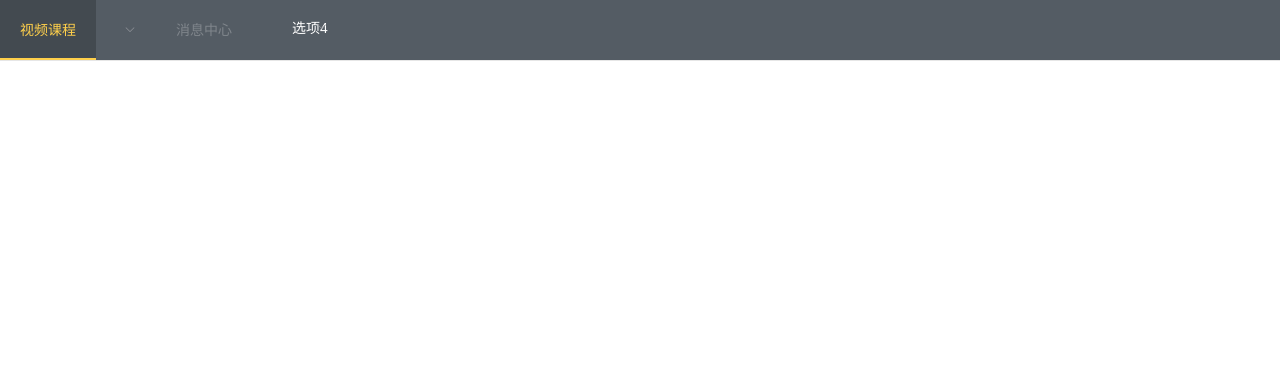
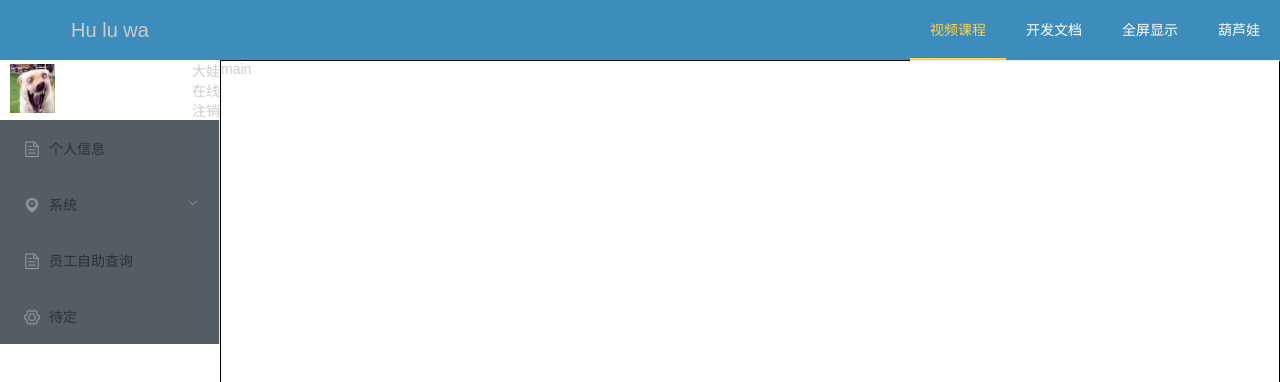
Before and after one commit to xuqian111/hlw, a Vue app: page / in a window 1280 px wide. Shown: the top 382 px of the page. Built offline with nearby package versions, Linux system fonts and the light colour scheme.

Commit message:
模板修改

```diff
--- a/src/App.vue
+++ b/src/App.vue
@@ -1,29 +1,46 @@
 <template>
   <div id="app">
-    <router-view/>
+    <index></index>
   </div>
 </template>
 
 <script>
+import Index from "./pages/index";
 export default {
-  name: 'App'
-}
+  name: "App",
+  components: {
+    Index
+  }
+};
 </script>
 
 <style>
 #app {
-  font-family: 'Avenir', Helvetica, Arial, sans-serif;
   -webkit-font-smoothing: antialiased;
   -moz-osx-font-smoothing: grayscale;
+  height: 100%;
 }
 
-body,p,h1,h2,h3,h4,h5,h6,ul,ol,dl,li,dt,dd{
+body,
+p,
+h1,
+h2,
+h3,
+h4,
+h5,
+h6,
+ul,
+ol,
+dl,
+li,
+dt,
+dd {
   /* 默认有边距，都要清除 */
   margin: 0;
   padding: 0;
   /*字体设置*/
   font-size: 14px;
-  font-family: "Microsoft Yahei",sans-serif;
+  font-family: "Microsoft Yahei", sans-serif;
   color: #ccc;
   /* 去掉列表的原点 */
   list-style: none;
@@ -32,14 +49,15 @@ body,p,h1,h2,h3,h4,h5,h6,ul,ol,dl,li,dt,dd{
 }
 
 /*可选*/
-html,body{
+html,
+body {
   width: 100%;
   height: 100%;
-  font-size: 100px!important;
 }
 
 /*行内块元素*/
-input,img{
+input,
+img {
   margin: 0;
   padding: 0;
   border: 0 none;
@@ -48,41 +66,42 @@ input,img{
 }
 
 /*行内元素*/
-a,a:active,a:visited{
+a,
+a:active,
+a:visited {
   /*下划线和颜色*/
   text-decoration: none;
   color: #ccc;
 }
 
-a:hover{
-  color:#333;
+a:hover {
+  color: #333;
 }
 
-textarea{
+textarea {
   /* 边框清零 */
-  border:none;
+  border: none;
   /* 轮廓线清零 */
   outline: none;
   /* 防止文本域被随意拖拽 */
   resize: none;
 }
 
-i{
+i {
   /*文字样式*/
   font-style: normal;
 }
 
-table{
+table {
   /*边框合并*/
-  border-collapse:collapse;
-  border-spacing:0;
+  border-collapse: collapse;
+  border-spacing: 0;
 }
-
 
 /* 使用伪元素清除浮动 */
 .clearfix::before,
-.clearfix::after{
-  content:"";
+.clearfix::after {
+  content: "";
   height: 0;
   line-height: 0;
   display: block;
@@ -93,5 +112,4 @@ table{
 .clearfix {
   *zoom: 1;
 }
-
 </style>
--- a/src/components/cbHeader.vue
+++ b/src/components/cbHeader.vue
@@ -1,5 +1,6 @@
 <template>
-  <div class="hello">
+  <div class="header">
+    <div class="user">Hu lu wa</div>
     <el-menu
       :default-active="activeIndex2"
       class="el-menu-demo"
@@ -7,40 +8,26 @@
       @select="handleSelect"
       background-color="#545c64"
       text-color="#fff"
-      active-text-color="#ffd04b">
+      active-text-color="#ffd04b"
+    >
       <el-menu-item index="1">视频课程</el-menu-item>
-      <el-submenu index="2">
-        <el-submenu index="4-4">
-          <template slot="title">开发文档</template>
-          <el-menu-item index="4-4-1">选项1</el-menu-item>
-          <el-menu-item index="2-4-2">选项2</el-menu-item>
-          <el-menu-item index="2-4-3">选项3</el-menu-item>
-        </el-submenu>
-      </el-submenu>
-      <el-menu-item index="3" disabled>消息中心</el-menu-item>
-      <el-menu-item index="4">
-        <el-submenu index="4-4">
-          <template slot="title">选项4</template>
-          <el-menu-item index="4-4-1">选项1</el-menu-item>
-          <el-menu-item index="2-4-2">选项2</el-menu-item>
-          <el-menu-item index="2-4-3">选项3</el-menu-item>
-        </el-submenu>
-      </el-menu-item>
+      <el-menu-item index="2">开发文档</el-menu-item>
+      <el-menu-item index="3">全屏显示</el-menu-item>
+      <el-menu-item index="4">葫芦娃</el-menu-item>
     </el-menu>
   </div>
 </template>
 
 <script>
 export default {
-  name: 'cbHeader',
-  data () {
-    return {
-    }
+  name: "cbHeader",
+  data() {
+    return {};
   },
   data() {
     return {
-      activeIndex: '1',
-      activeIndex2: '1'
+      activeIndex: "1",
+      activeIndex2: "1"
     };
   },
   methods: {
@@ -48,15 +35,29 @@ export default {
       console.log(key, keyPath);
     }
   }
-}
+};
 </script>
 
 <!-- Add "scoped" attribute to limit CSS to this component only -->
 <style lang="scss" scoped>
-  .c{
-    .d{
-      font-size: 22px;
-      color: red;
+.header {
+  height: 60px;
+  background-color: #3c8dbc;
+  display: flex;
+  justify-content: space-between;
+  .user {
+    width: 220px;
+    font-size: 20px;
+    text-align: center;
+    line-height: 60px;
+  }
+  .el-menu {
+    background-color: #3c8dbc !important;
+    position: absolute;
+    right: 0;
+    li {
+      background-color: #3c8dbc !important;
     }
   }
+}
 </style>
--- /dev/null
+++ b/src/components/cbMain.vue
@@ -0,0 +1,12 @@
+<template>
+  <div>main</div>
+</template>
+
+<script>
+export default {
+  name: "cbMain"
+};
+</script>
+
+<style lang="scss" scoped>
+</style>
--- /dev/null
+++ b/src/components/cbNav.vue
@@ -0,0 +1,102 @@
+<template>
+  <div class="nav">
+    <div class="userMenu">
+      <div class="userImg">
+        <img src="../assets/img/user.jpg" alt>
+      </div>
+      <div class="userInfo">
+        <div class="userName">大娃</div>
+        <div class="userState">
+          <div class="online">
+            <i></i>
+            <span>在线</span>
+          </div>
+          <div class="outline">
+            <i></i>
+            <span>注销</span>
+          </div>
+        </div>
+      </div>
+    </div>
+    <el-row class="tac">
+      <el-col :span="12">
+        <el-menu
+          default-active="2"
+          class="el-menu-vertical-demo"
+          @open="handleOpen"
+          @close="handleClose"
+          background-color="#545c64"
+        >
+          <el-menu-item index="1">
+            <i class="el-icon-document"></i>
+            <span slot="title">个人信息</span>
+          </el-menu-item>
+          <el-submenu index="2">
+            <template slot="title">
+              <i class="el-icon-location"></i>
+              <span>系统</span>
+            </template>
+            <el-menu-item-group>
+              <el-menu-item index="2-1">用户</el-menu-item>
+              <el-menu-item index="2-2">角色</el-menu-item>
+              <el-menu-item index="2-1">部门</el-menu-item>
+              <el-menu-item index="2-2">岗位</el-menu-item>
+              <el-menu-item index="2-1">日程</el-menu-item>
+            </el-menu-item-group>
+          </el-submenu>
+
+          <el-menu-item index="3">
+            <i class="el-icon-document"></i>
+            <span slot="title">员工自助查询</span>
+          </el-menu-item>
+          <el-menu-item index="4">
+            <i class="el-icon-setting"></i>
+            <span slot="title">待定</span>
+          </el-menu-item>
+        </el-menu>
+      </el-col>
+    </el-row>
+  </div>
+</template>
+
+<script>
+export default {
+  name: "cbNav",
+  data() {
+    return {};
+  },
+  methods: {
+    handleOpen(key, keyPath) {
+      console.log(key, keyPath);
+    },
+    handleClose(key, keyPath) {
+      console.log(key, keyPath);
+    }
+  }
+};
+</script>
+
+<style lang="scss" scoped>
+.nav {
+  width: 220px;
+  .userMenu {
+    display: flex;
+    justify-content: space-between;
+    .userImg {
+      width: 45px;
+      img {
+        width: 100%;
+        display: block;
+        padding-left: 10px;
+        padding-top: 4px;
+      }
+    }
+  }
+  .tac {
+    height: 100%;
+    .el-col-12 {
+      width: 100%;
+    }
+  }
+}
+</style>
--- /dev/null
+++ b/src/pages/index.vue
@@ -0,0 +1,38 @@
+<template>
+  <div class="indexwrap">
+    <cb-header/>
+    <div class="contentwrap">
+      <cb-nav/>
+      <div class="content">
+        <router-view/>
+      </div>
+    </div>
+  </div>
+</template>
+
+<script>
+import cbHeader from "../components/cbHeader";
+import cbNav from "../components/cbNav";
+export default {
+  name: "index",
+  components: {
+    cbHeader,
+    cbNav
+  }
+};
+</script>
+
+<style lang="scss" scoped>
+.indexwrap {
+  height: calc(100% - 60px);
+  .contentwrap {
+    height: 100%;
+    display: flex;
+    justify-content: space-between;
+    .content {
+      flex: 1;
+      border: 1px solid black;
+    }
+  }
+}
+</style>
--- a/src/router/index.js
+++ b/src/router/index.js
@@ -1,15 +1,13 @@
 import Vue from 'vue'
 import Router from 'vue-router'
-import cbHeader from '@/components/cbHeader'
+import cbMain from '../components/cbMain'
 
 Vue.use(Router)
 
 export default new Router({
-  routes: [
-    {
-      path: '/',
-      name: 'cbHeader',
-      component: cbHeader
-    }
-  ]
+  routes: [{
+    path: '/',
+    name: 'cbMain',
+    component: cbMain
+  }]
 })
```
Also changed, not shown: src/assets/img/user.jpg (added), src/assets/logo.png (deleted).
